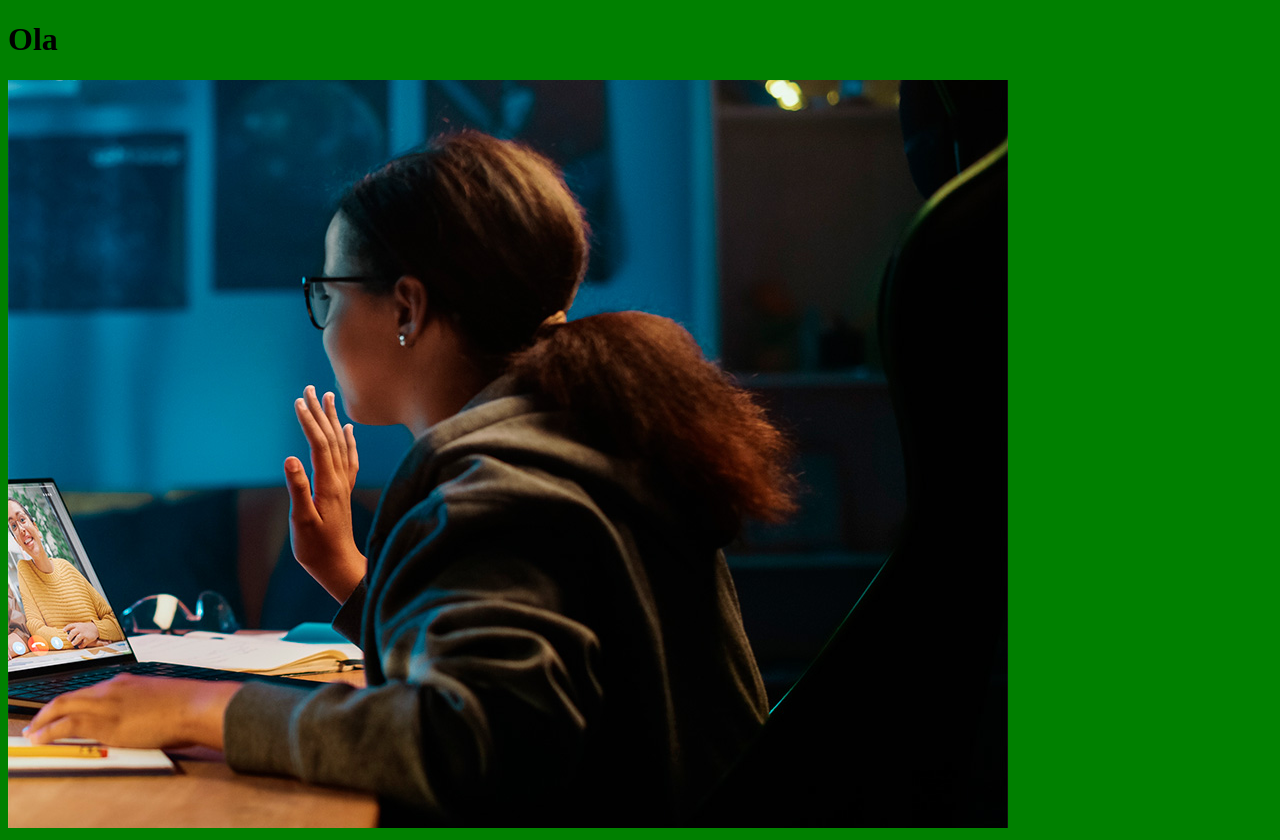
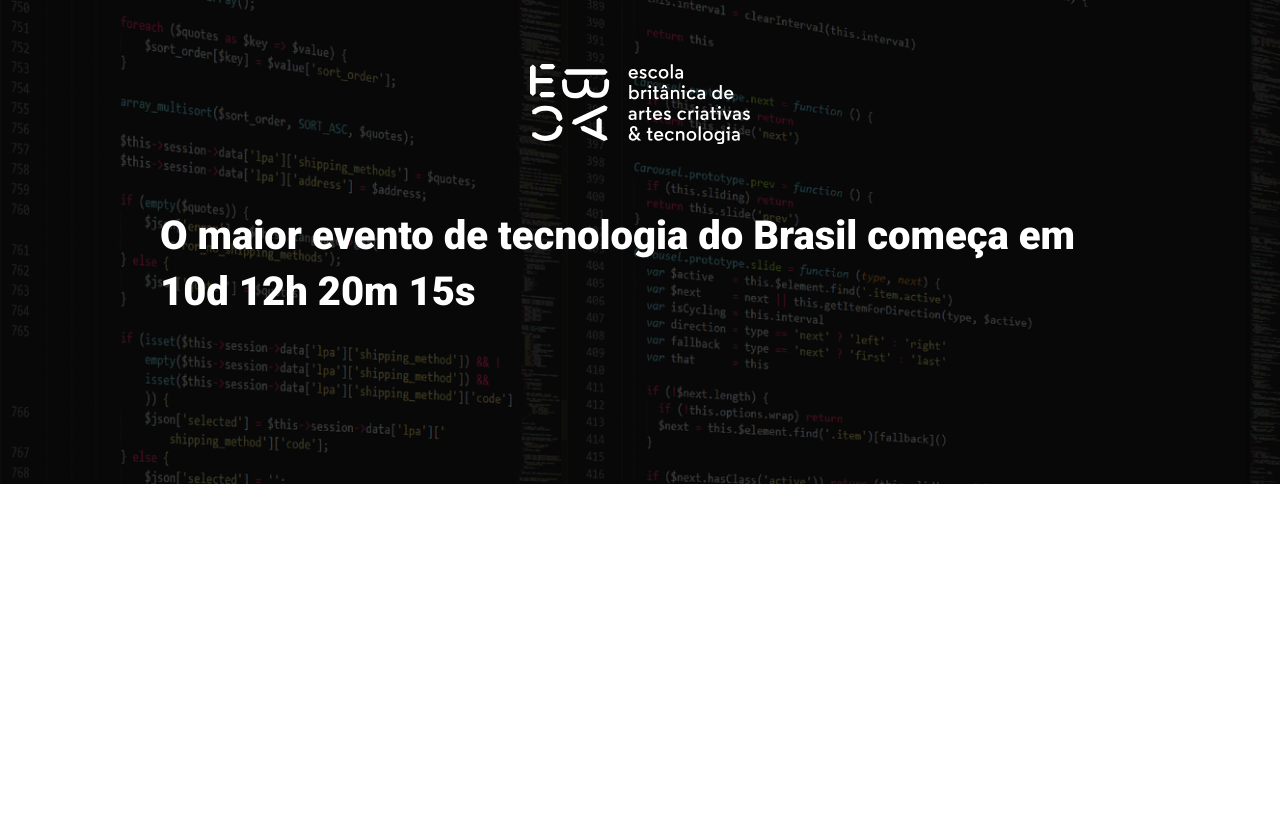
Before and after one commit to Miguel-Custodio/ebac_tech_talks, a website built with Parcel: page src/index.html in a window 1280 px wide. After the commit the page ends 800 px from the top, so only its background shows below. Built offline with nearby package versions, Linux system fonts and the light colour scheme.

Commit message:
criando o hero

```diff
--- a/src/index.html
+++ b/src/index.html
@@ -1,14 +1,25 @@
 <!DOCTYPE html>
-<html lang="en">
+<html lang="pt-br">
 <head>
     <meta charset="UTF-8">
     <meta name="viewport" content="width=device-width, initial-scale=1.0">
-    <title>Document</title>
+    <title>EBAC Tech Talks</title>
+
+    <link rel="preconnect" href="https://fonts.googleapis.com">
+    <link rel="preconnect" href="https://fonts.gstatic.com" crossorigin>
+    <link href="https://fonts.googleapis.com/css2?family=Lobster&family=Pacifico&family=Roboto:wght@400;700&display=swap" rel="stylesheet">
+    <link href="https://fonts.googleapis.com/css2?family=Lobster&family=Pacifico&family=Roboto:wght@400;700;900&display=swap" rel="stylesheet">
     <link rel="stylesheet" href="styles/main.scss">
 </head>
 <body>
-    <h1>Ola</h1>
-    <img src="images/backend.png" alt="">
+    <header class="hero">
+        <div class="container">
+            <img class="hero__logo" src="images/ebac_logo.svg" alt="EBAC">
+            <p class="hero__text">
+                O maior evento de tecnologia do Brasil começa em 10d 12h 20m 15s
+            </p>
+        </div>
+    </header>
     <script src="scripts/main.js"></script>
 </body>
 </html>
--- /dev/null
+++ b/src/styles/_hero.scss
@@ -0,0 +1,49 @@
+.hero {
+    padding-top: 64px;
+    padding-bottom: 100px;
+    background-image: url(../images/fundo.png);
+    background-repeat: no-repeat;
+    background-size: cover;
+    position: relative;
+
+    .container {
+        position: relative;
+    }
+
+    &::before {
+        position: absolute;
+        top: 0;
+        left: 0;
+        width: 100%;
+        height: 100%;
+        background-color: #000;
+        content: "";
+        opacity: .7;
+    }
+
+    &__text {
+        margin-top: 64px;
+        margin-bottom: 64px;
+        font-size: 40px;
+        line-height: 56px;
+        font-weight: 800;
+    }
+
+    &__logo {
+        margin:  auto;
+        height: 80px;
+        display: block;
+    }
+
+    @media (max-width: 640px) {
+        &__logo {
+            height: 40px;
+        }
+
+        &__text {
+            font-size: 22px;
+            line-height: 24px;
+            margin: 24px 0;
+        }
+    }
+}
--- a/src/styles/main.scss
+++ b/src/styles/main.scss
@@ -1,3 +1,25 @@
-body {
-    background-color: green;
+@use 'hero';
+
+
+* {
+    margin: 0;
+    padding: 0;
+    box-sizing: border-box;
+    font-family: Roboto, sans-serif;
+    color: #fff;
 }
+
+.container {
+    max-width: 960px;
+    width: 100%;
+    margin: 0 auto;
+
+    @media (max-width: 640px) {
+        max-width: 80%;
+    }
+
+    @media (max-width: 1024px) {
+        max-width: 90%;
+
+    }
+}
```
